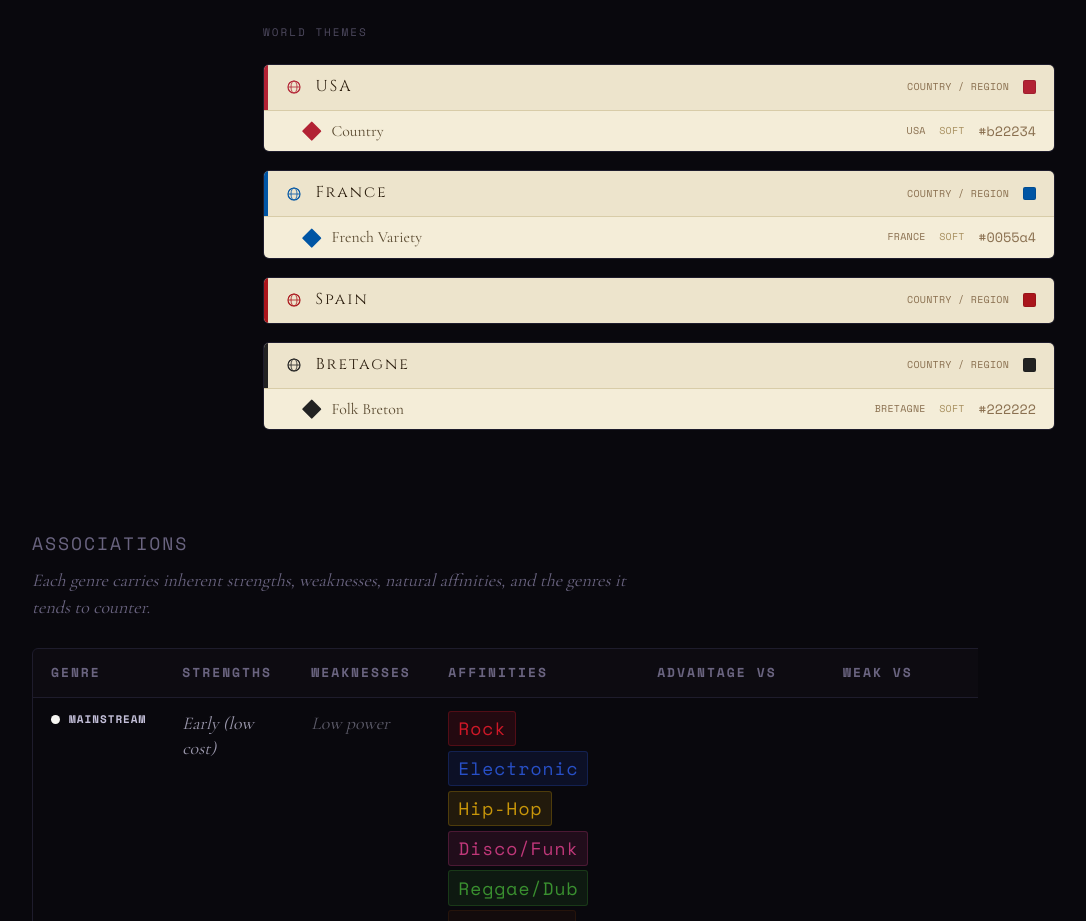
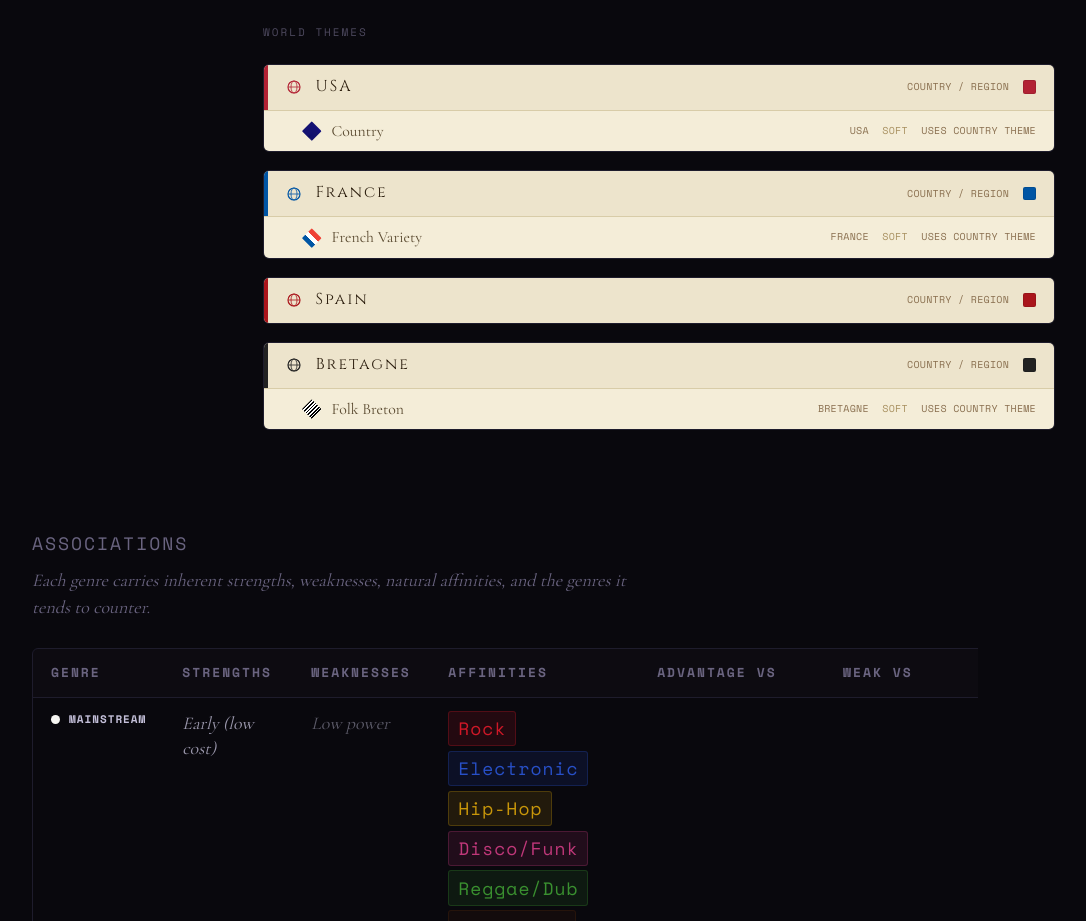
Before and after one commit to BehindTheMusicTree/the-music-deck-assets, a Next.js app: page /genres in a window 1280 px wide. Shown: the part 4140-5061 px from the top of the page, without its empty margins (135-1221 px from the left). Built offline with nearby package versions, Linux system fonts and the light colour scheme.

Commit message:
refactor: adjust background gradient values in Card component and enhance subgenre handling in GenreThemePreview for improved visual consistency and interactivity

```diff
--- a/components/Card.tsx
+++ b/components/Card.tsx
@@ -385,7 +385,7 @@ export default function Card({
         style={{
           ...varStyle,
           border: "10px solid transparent",
-          backgroundImage: `linear-gradient(${"transparent"}, ${"transparent"}), linear-gradient(to right, transparent 23%, ${resolvedFadeColor} 77%), ${flagBg}`,
+          backgroundImage: `linear-gradient(${"transparent"}, ${"transparent"}), linear-gradient(to right, transparent 42%, ${resolvedFadeColor} 58%), ${flagBg}`,
           backgroundClip: "padding-box, border-box, border-box",
           backgroundOrigin: "padding-box, border-box, border-box",
           backgroundSize: "100% 100%, 100% 100%, 100% 100%",
@@ -402,7 +402,7 @@ export default function Card({
             {
               backgroundImage:
                 flagStyle === "fade"
-                  ? `linear-gradient(${"transparent"}, ${"transparent"}), linear-gradient(to bottom, transparent 40%, ${resolvedFadeColor} 60%), url("${USA_FLAG_PATH}")`
+                  ? `linear-gradient(${"transparent"}, ${"transparent"}), linear-gradient(to bottom, transparent 46%, ${resolvedFadeColor} 54%), url("${USA_FLAG_PATH}")`
                   : `linear-gradient(${"transparent"}, ${"transparent"}), url("${USA_FLAG_PATH}")`,
               backgroundSize:
                 flagStyle === "fade"
--- a/components/GenreThemePreview.tsx
+++ b/components/GenreThemePreview.tsx
@@ -3,13 +3,16 @@
 import { useState } from "react";
 import {
   APP_GENRE_THEMES,
+  canonicalCountryFromSubgenre,
   GENRE_NAMES,
   GENRE_THEMES,
   SUBGENRES,
   WORLD_THEMES,
+  isCountrySubgenre,
   resolveThemeSelection,
   subgenreTheme,
 } from "@/lib/genres";
+import { FLAG_BORDERS } from "@/lib/countries";
 import type { GenreName } from "@/lib/genres";
 import Card, { type CardData, type GenreTheme } from "@/components/Card";
 
@@ -207,10 +210,17 @@ export default function GenreThemePreview() {
                   style={{ borderLeft: `4px solid ${t.border}`, background: "#ede4cc" }}
                   onClick={() => {
                     setSelectedCountry(country);
-                    if (selectedSubgenre) {
+                  if (selectedSubgenre && !isCountrySubgenre(selectedSubgenre)) {
                       applyRulePreview({ subgenre: selectedSubgenre, country });
                       return;
                     }
+                  if (selectedSubgenre && isCountrySubgenre(selectedSubgenre)) {
+                    const parentCountry = canonicalCountryFromSubgenre(selectedSubgenre);
+                    if (parentCountry === country) {
+                      applyRulePreview({ subgenre: selectedSubgenre, country });
+                      return;
+                    }
+                  }
                     if (selectedGenreOnly) {
                       applyRulePreview({ genre: selectedGenreOnly, country });
                       return;
@@ -258,8 +268,8 @@ export default function GenreThemePreview() {
                         <div
                           className="w-3 h-3 shrink-0 rotate-45 rounded-[1px] box-border"
                           style={{
-                            background: s.color,
-                            border: isVeryLight(s.color)
+                            background: FLAG_BORDERS[country] ?? s.color,
+                            border: isVeryLight(t.border)
                               ? "1px solid rgba(20, 16, 10, 0.45)"
                               : "none",
                           }}
@@ -273,8 +283,8 @@ export default function GenreThemePreview() {
                         <span className="font-mono text-[10px] tracking-wide uppercase" style={{ color: "#a89060" }}>
                           {s.intensity}
                         </span>
-                        <span className="font-mono text-xs" style={{ color: "#8a7050" }}>
-                          {s.color}
+                        <span className="font-mono text-[10px] tracking-wide uppercase" style={{ color: "#8a7050" }}>
+                          Uses country theme
                         </span>
                       </button>
                     ))}
--- a/lib/genres.ts
+++ b/lib/genres.ts
@@ -412,8 +412,10 @@ export const SUBGENRES: Subgenre[] = [
   },
 ];
 
+// Only genre-subgenres can drive a derived subgenre color/theme.
+// Country-subgenres always resolve to their country theme.
 export const SUBGENRE_COLOR: Record<string, string> = Object.fromEntries(
-  SUBGENRES.map((s) => [s.n, s.color]),
+  SUBGENRES.filter((s) => s.kind === "genre").map((s) => [s.n, s.color]),
 );
 const SUBGENRE_PARENT_A: Record<string, GenreName | CountryName> = Object.fromEntries(
   SUBGENRES.map((s) => [s.n, s.parentA]),
@@ -437,6 +439,17 @@ export function isCountrySubgenre(subgenre: string): boolean {
 
 export function isGenreSubgenre(subgenre: string): boolean {
   return SUBGENRE_BY_NAME[subgenre]?.kind === "genre";
+}
+
+export function canonicalCountryFromSubgenre(subgenre: string): string {
+  const sub = SUBGENRE_BY_NAME[subgenre];
+  if (!sub) {
+    throw new Error(`Unknown canonical subgenre "${subgenre}"`);
+  }
+  if (sub.kind !== "country") {
+    throw new Error(`Subgenre "${subgenre}" is not a country-native subgenre`);
+  }
+  return sub.parentA;
 }
 
 export function canonicalGenreFromSubgenre(subgenre: string): GenreName {
```
